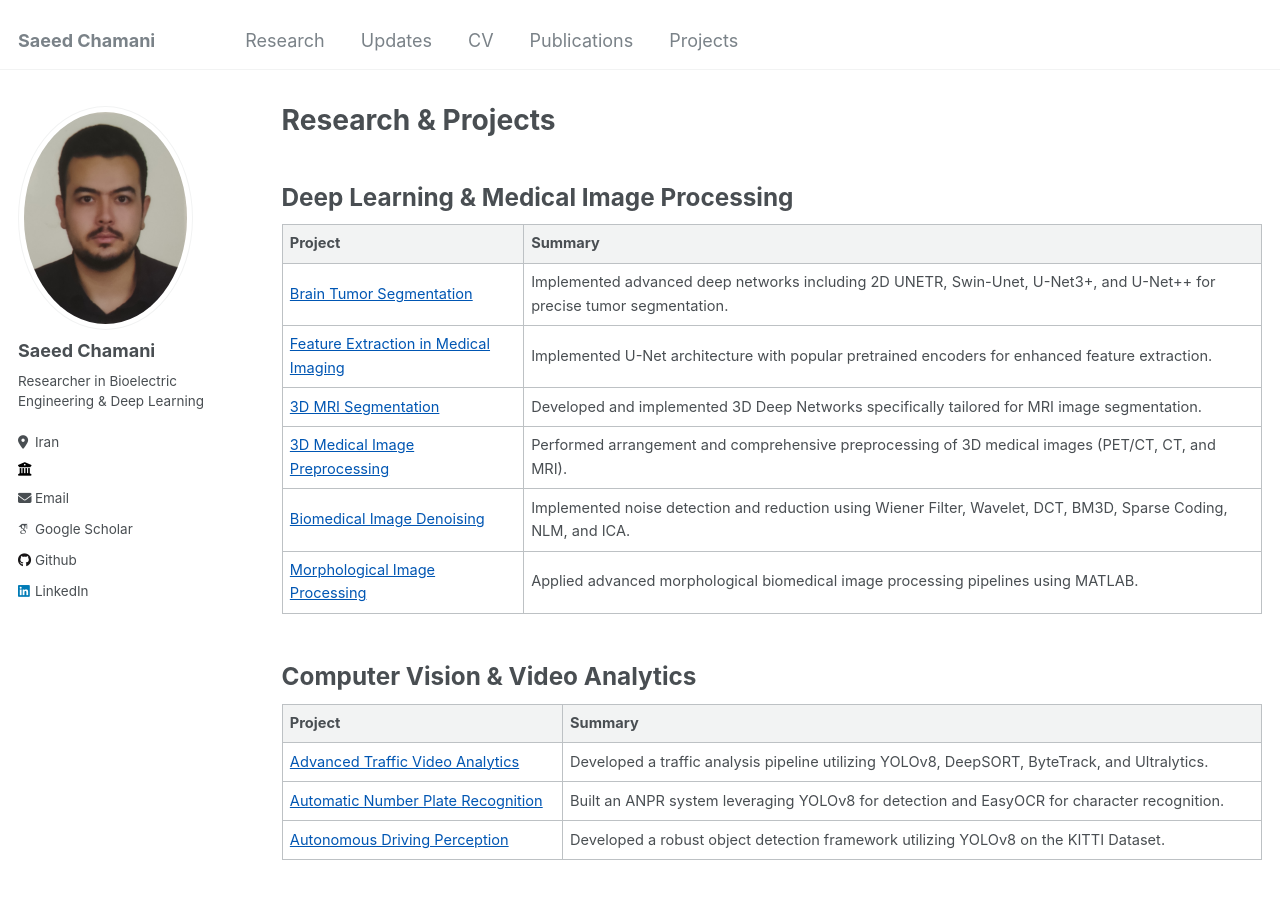
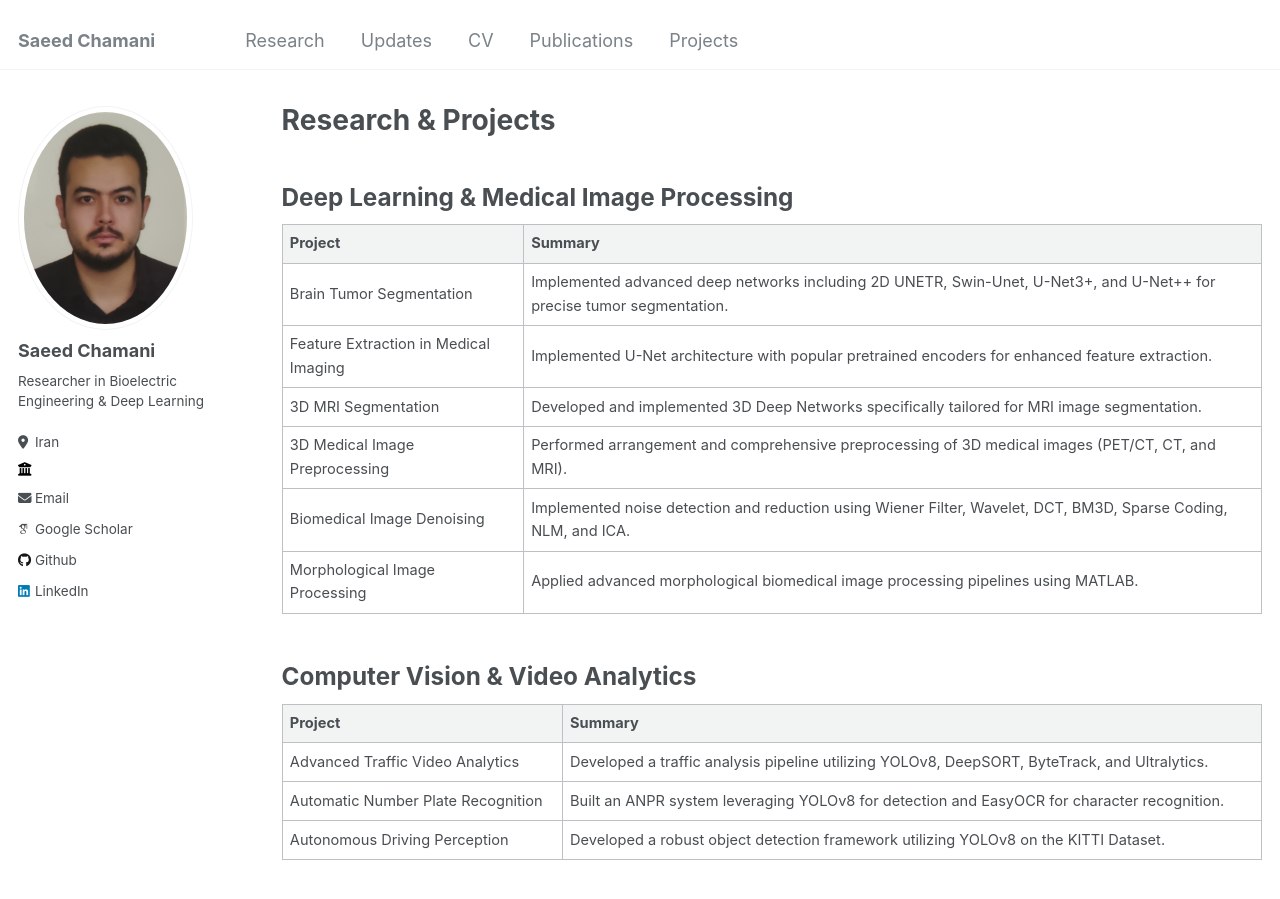
Before and after one commit to saeedchamani/saeedchamani.github.io, a Jekyll site: the page built from _projects/projects.md, in a window 1280 px wide and 900 px high. Built offline with Jekyll 4.4.1, drawn with Linux system fonts in a browser that asks for light colours; some web fonts are replaced.

Commit message:
Update projects.md

```diff
--- a/_projects/projects.md
+++ b/_projects/projects.md
@@ -11,39 +11,39 @@ author_profile: true
 
 | Project | Summary |
 |---|---|
-| [Brain Tumor Segmentation](https://github.com/saeedchamani){:style="color:#0056b3"} | Implemented advanced deep networks including 2D UNETR, Swin-Unet, U-Net3+, and U-Net++ for precise tumor segmentation. |
-| [Feature Extraction in Medical Imaging](https://github.com/saeedchamani){:style="color:#0056b3"} | Implemented U-Net architecture with popular pretrained encoders for enhanced feature extraction. |
-| [3D MRI Segmentation](https://github.com/saeedchamani){:style="color:#0056b3"} | Developed and implemented 3D Deep Networks specifically tailored for MRI image segmentation. |
-| [3D Medical Image Preprocessing](https://github.com/saeedchamani){:style="color:#0056b3"} | Performed arrangement and comprehensive preprocessing of 3D medical images (PET/CT, CT, and MRI). |
-| [Biomedical Image Denoising](https://github.com/saeedchamani){:style="color:#0056b3"} | Implemented noise detection and reduction using Wiener Filter, Wavelet, DCT, BM3D, Sparse Coding, NLM, and ICA. |
-| [Morphological Image Processing](https://github.com/saeedchamani){:style="color:#0056b3"} | Applied advanced morphological biomedical image processing pipelines using MATLAB. |
+| Brain Tumor Segmentation | Implemented advanced deep networks including 2D UNETR, Swin-Unet, U-Net3+, and U-Net++ for precise tumor segmentation. |
+| Feature Extraction in Medical Imaging | Implemented U-Net architecture with popular pretrained encoders for enhanced feature extraction. |
+| 3D MRI Segmentation | Developed and implemented 3D Deep Networks specifically tailored for MRI image segmentation. |
+| 3D Medical Image Preprocessing | Performed arrangement and comprehensive preprocessing of 3D medical images (PET/CT, CT, and MRI). |
+| Biomedical Image Denoising | Implemented noise detection and reduction using Wiener Filter, Wavelet, DCT, BM3D, Sparse Coding, NLM, and ICA. |
+| Morphological Image Processing | Applied advanced morphological biomedical image processing pipelines using MATLAB. |
 
 
 ## Computer Vision & Video Analytics
 
 | Project | Summary |
 |---|---|
-| [Advanced Traffic Video Analytics](https://github.com/saeedchamani){:style="color:#0056b3"} | Developed a traffic analysis pipeline utilizing YOLOv8, DeepSORT, ByteTrack, and Ultralytics. |
-| [Automatic Number Plate Recognition](https://github.com/saeedchamani){:style="color:#0056b3"} | Built an ANPR system leveraging YOLOv8 for detection and EasyOCR for character recognition. |
-| [Autonomous Driving Perception](https://github.com/saeedchamani){:style="color:#0056b3"} | Developed a robust object detection framework utilizing YOLOv8 on the KITTI Dataset. |
+| Advanced Traffic Video Analytics | Developed a traffic analysis pipeline utilizing YOLOv8, DeepSORT, ByteTrack, and Ultralytics. |
+| Automatic Number Plate Recognition | Built an ANPR system leveraging YOLOv8 for detection and EasyOCR for character recognition. |
+| Autonomous Driving Perception | Developed a robust object detection framework utilizing YOLOv8 on the KITTI Dataset. |
 
 
 ## Biosignal Processing (EEG) & Machine Learning
 
 | Project | Summary |
 |---|---|
-| [Schizophrenia EEG Classification](https://github.com/saeedchamani){:style="color:#0056b3"} | Preprocessed and classified EEG signals from schizophrenia datasets using diverse machine and deep learning methods. |
-| [Sleep Stage Prediction](https://github.com/saeedchamani){:style="color:#0056b3"} | Developed highly accurate neural networks based on EEG signal analysis for automated sleep staging. |
-| [Liver Patient Classification](https://github.com/saeedchamani){:style="color:#0056b3"} | Conducted a comparative analysis of seven machine learning models for classifying the Indian Liver Patient Dataset. |
-| [Brain Source Reconstruction](https://github.com/saeedchamani){:style="color:#0056b3"} | Performed source reconstruction of discrete and distributed brain activity leveraging Beamforming Techniques. |
-| [Head Model Construction](https://github.com/saeedchamani){:style="color:#0056b3"} | Built head models via FEM and BEM methods using the FieldTrip Toolbox. |
+| Schizophrenia EEG Classification | Preprocessed and classified EEG signals from schizophrenia datasets using diverse machine and deep learning methods. |
+| Sleep Stage Prediction | Developed highly accurate neural networks based on EEG signal analysis for automated sleep staging. |
+| Liver Patient Classification | Conducted a comparative analysis of seven machine learning models for classifying the Indian Liver Patient Dataset. |
+| Brain Source Reconstruction | Performed source reconstruction of discrete and distributed brain activity leveraging Beamforming Techniques. |
+| Head Model Construction | Built head models via FEM and BEM methods using the FieldTrip Toolbox. |
 
 
 ## Hardware Design & Embedded Systems
 
 | Project | Summary |
 |---|---|
-| [Motor Driver System](https://github.com/saeedchamani){:style="color:#0056b3"} | Designed and implemented a Triple Motor Driver System using VHDL. |
-| [Multi-Wavelength Flame Detection](https://github.com/saeedchamani){:style="color:#0056b3"} | Developed an Arduino-Based system for flame detection and identification across multiple wavelengths. |
+| Motor Driver System | Designed and implemented a Triple Motor Driver System using VHDL. |
+| Multi-Wavelength Flame Detection | Developed an Arduino-Based system for flame detection and identification across multiple wavelengths. |
 
 </div>
```
